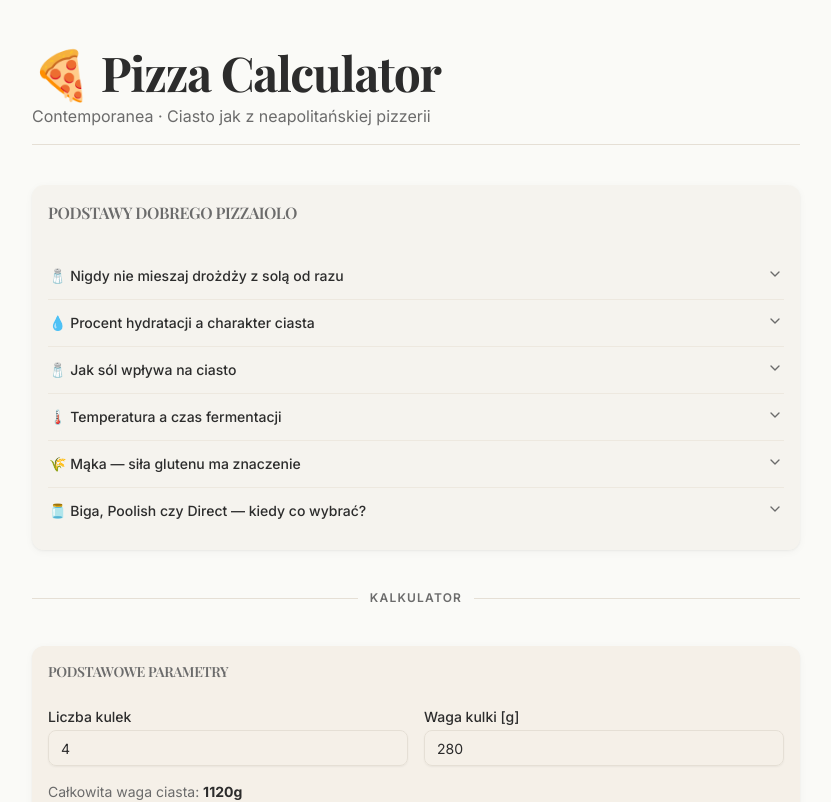
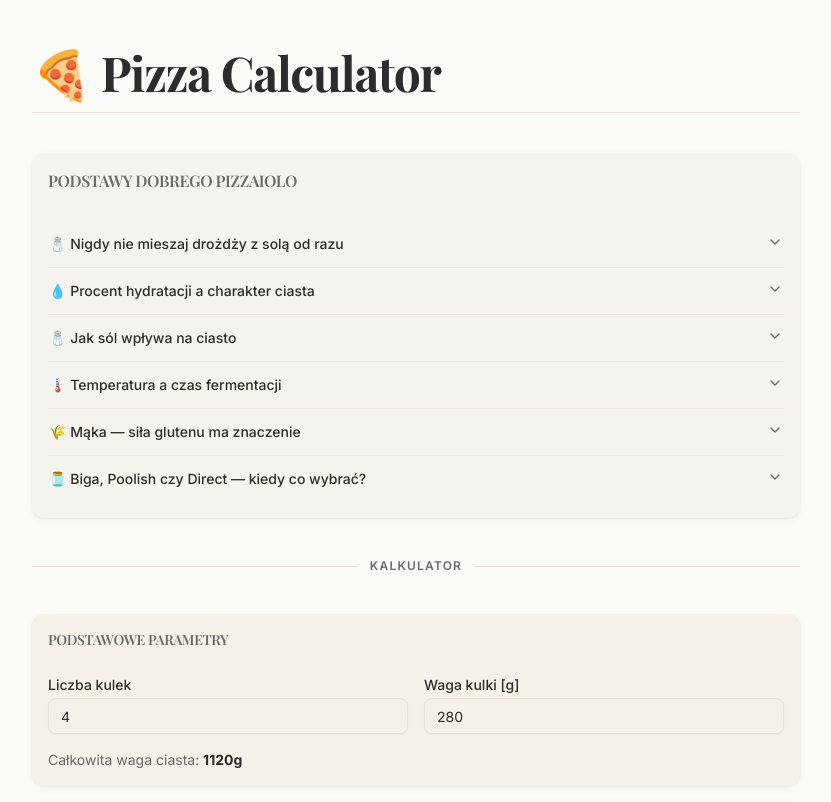
Before and after one commit to Frank2490/pizza-calculator, a Next.js app: page / in a window 1280 px wide. Shown: the top 802 px of the page, without its empty margins (224-1055 px from the left). Built offline with nearby package versions, Linux system fonts and the light colour scheme; a web font is replaced by a local one.

Commit message:
fix: zmiana napisu

```diff
--- a/app/page.tsx
+++ b/app/page.tsx
@@ -12,7 +12,6 @@ export default function Home() {
             🍕 Pizza Calculator
           </h1>
           <p className="text-base text-muted-foreground">
-            Contemporanea · Ciasto jak z neapolitańskiej pizzerii
           </p>
           <div className="pt-2 border-b border-border" />
         </header>
```
